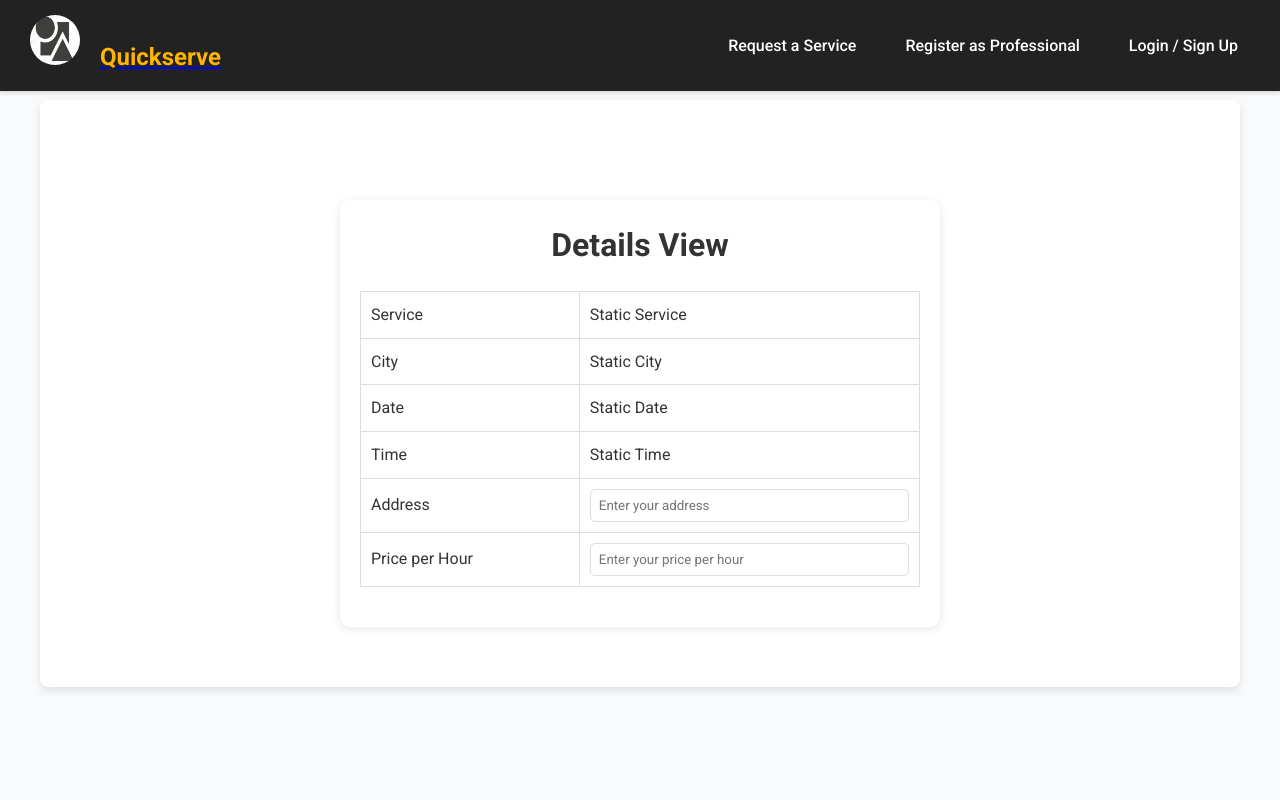
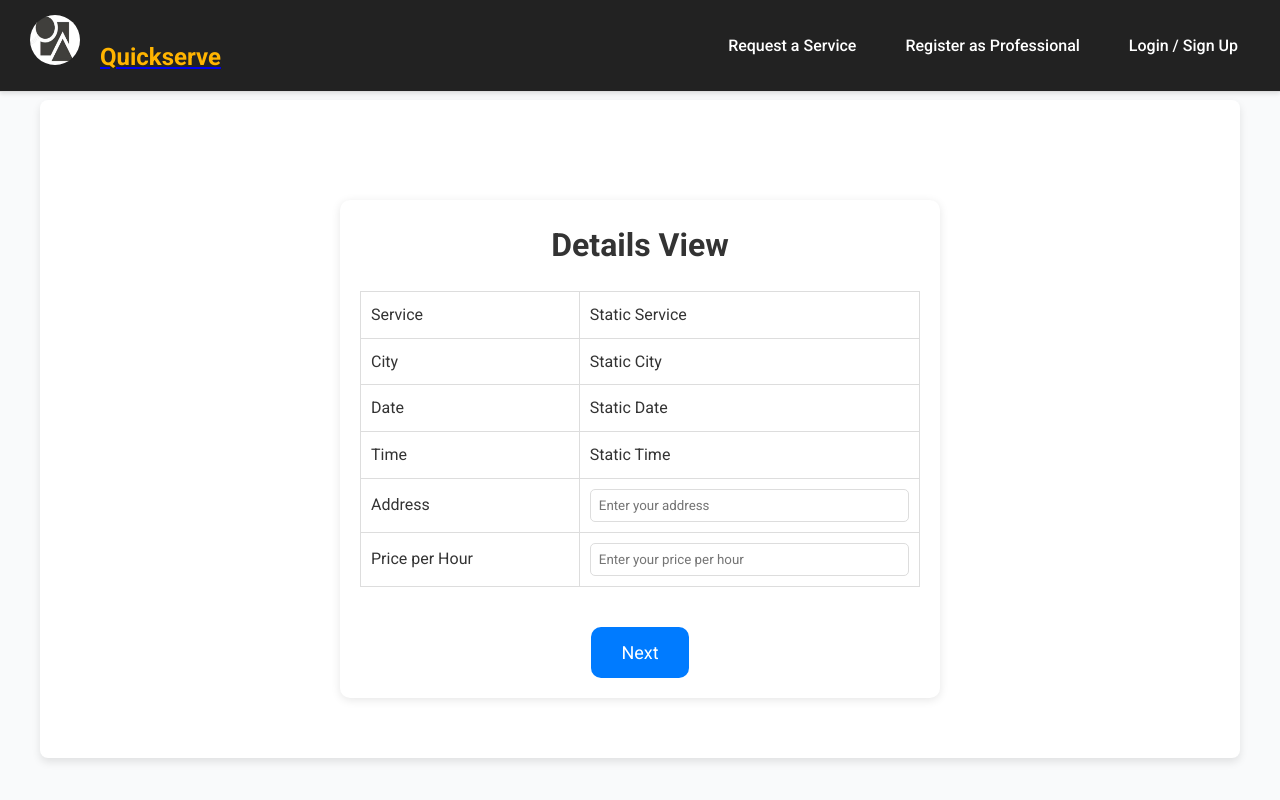
Before and after one commit to ShivamThakker/QuickServe, a React (Create React App) app in the folder Frontend/: page /details in a window 1280 px wide. Built offline with nearby package versions, Linux system fonts and the light colour scheme; no server answers.

Commit message:
Update DetailsView.js

```diff
--- a/Frontend/src/components/DetailsView.js
+++ b/Frontend/src/components/DetailsView.js
@@ -1,10 +1,11 @@
-// src/components/DetailsView.js
 import React, { useState } from 'react';
+import { useNavigate } from 'react-router-dom';
 import './DetailsView.css';
 
 const DetailsView = () => {
   const [address, setAddress] = useState('');
   const [pricePerHour, setPricePerHour] = useState('');
+  const navigate = useNavigate();
 
   const handleAddressChange = (event) => {
     setAddress(event.target.value);
@@ -12,6 +13,10 @@ const DetailsView = () => {
 
   const handlePriceChange = (event) => {
     setPricePerHour(event.target.value);
+  };
+
+  const handleNextClick = () => {
+    navigate('/checkout');
   };
 
   return (
@@ -59,6 +64,7 @@ const DetailsView = () => {
           </tr>
         </tbody>
       </table>
+      <button onClick={handleNextClick} className="next-button">Next</button>
     </div>
   );
 };
```
